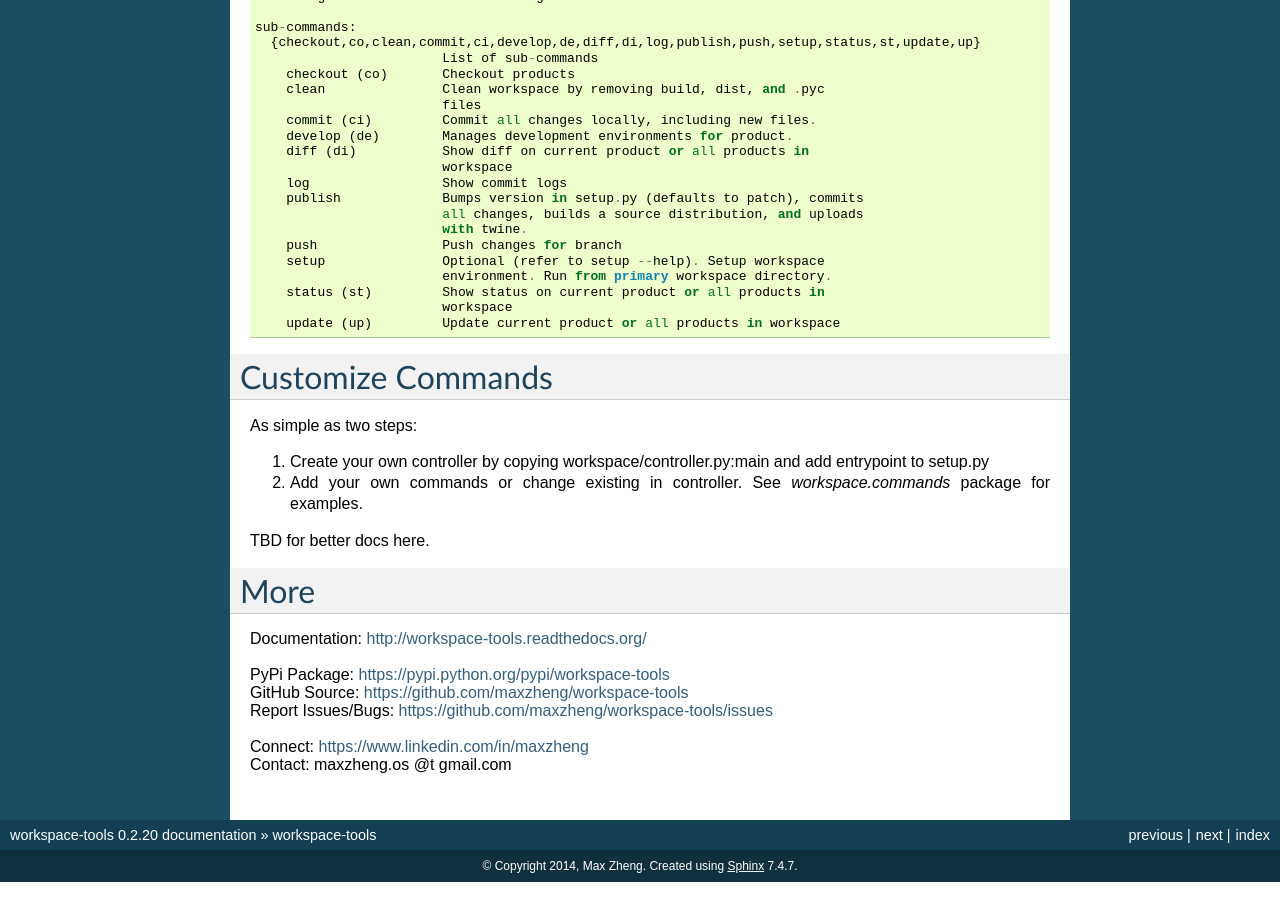
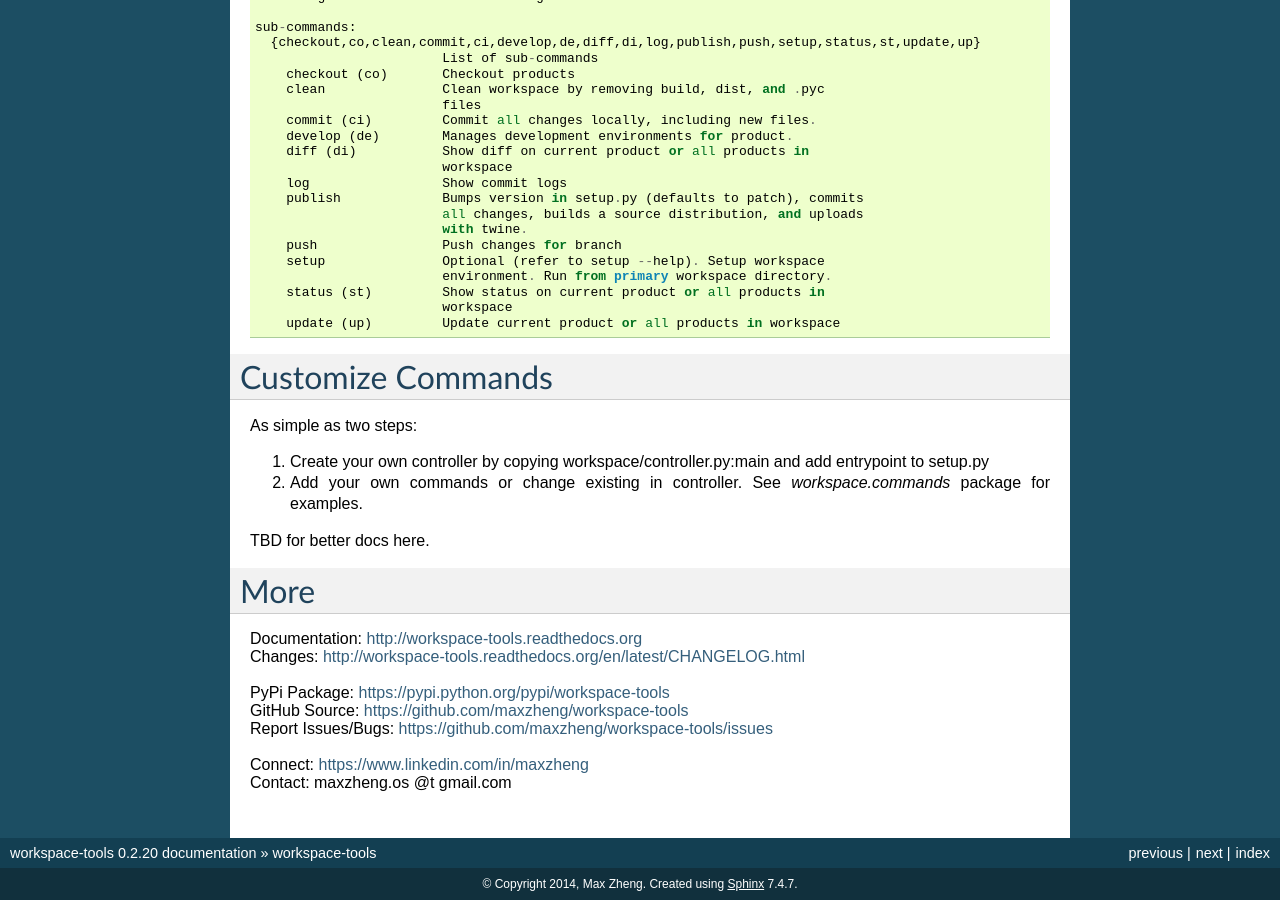
Before and after one commit to maxzheng/workspace-tools, a Sphinx documentation site: the page built from docs/README.rst, in a window 1280 px wide and 900 px high, scrolled down 1582 px. Built offline with Sphinx 7.4.7, drawn with Linux system fonts in a browser that asks for light colours; some of the changed text lies outside the part shown.

Commit message:
Add changelog link to doc

```diff
--- a/docs/README.rst
+++ b/docs/README.rst
@@ -117,7 +117,8 @@ TBD for better docs here.
 More
 ====
 
-| Documentation: http://workspace-tools.readthedocs.org/
+| Documentation: http://workspace-tools.readthedocs.org
+| Changes: http://workspace-tools.readthedocs.org/en/latest/CHANGELOG.html
 |
 | PyPi Package: https://pypi.python.org/pypi/workspace-tools
 | GitHub Source: https://github.com/maxzheng/workspace-tools
--- a/docs/index.rst
+++ b/docs/index.rst
@@ -10,6 +10,11 @@ Welcome to workspace-tools's documentation!
    :maxdepth: 2
 
    README
+
+.. toctree::
+   :hidden:
+
+   Change Log <CHANGELOG>
 
 API Documentation
 =================
```
